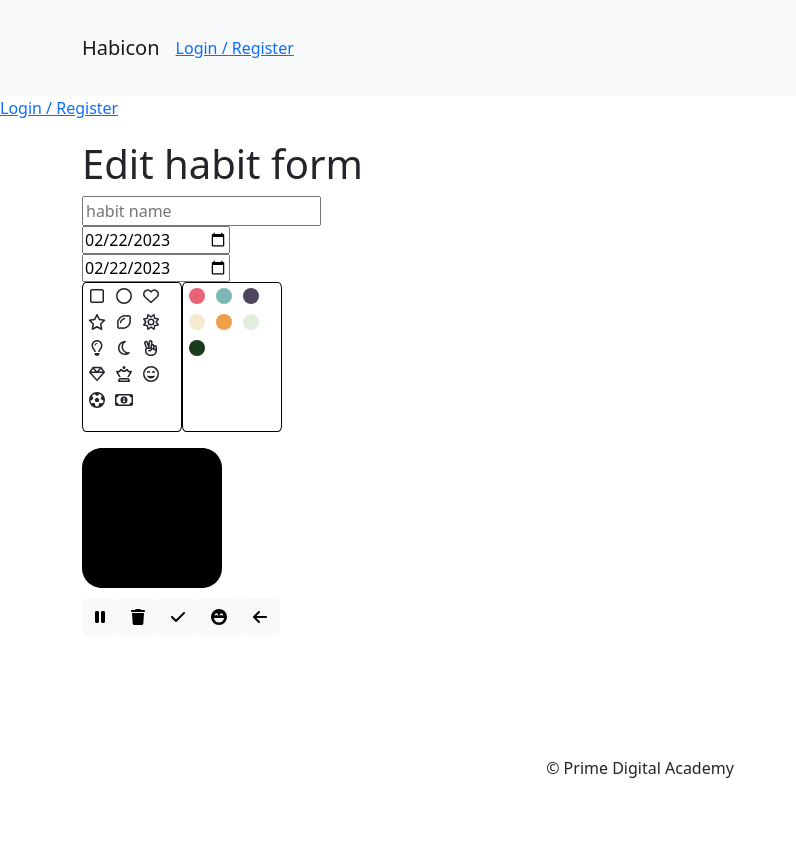
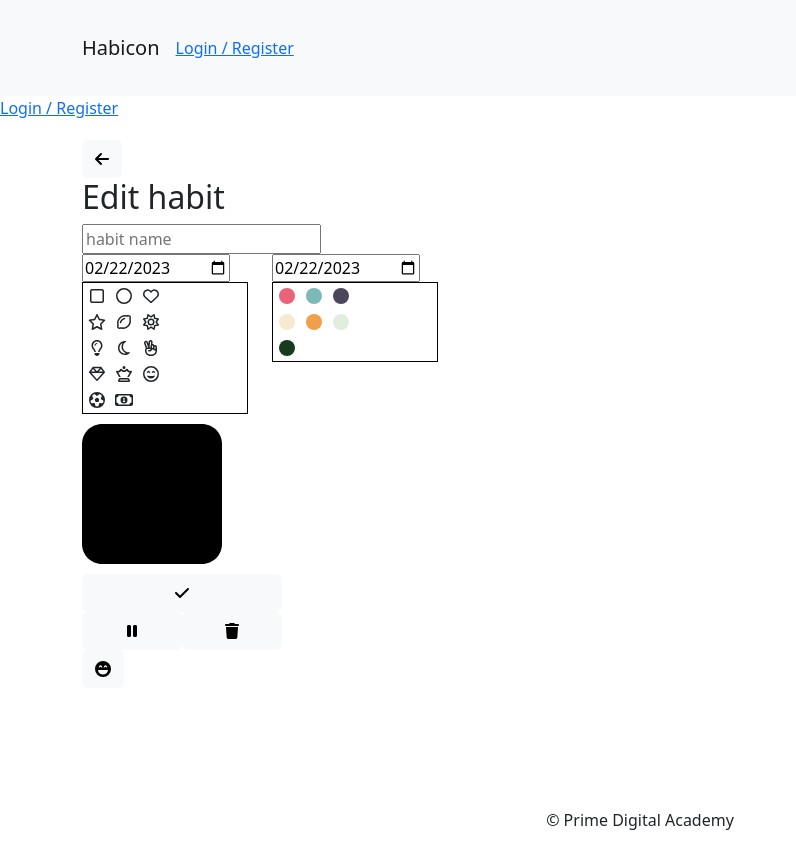
Before and after one commit to KathrynShea/habit-solo-project, a React (Create React App) app: page /#/edit/1 in a window 1280 px wide. Shown: the whole page, without its empty margins (0-796 px from the left). Before the commit the page ends 800 px from the top, so only its background shows below. Built offline with nearby package versions, Linux system fonts and the light colour scheme; no server answers.

Commit message:
worked with edit page rows and columns

```diff
--- a/package.json
+++ b/package.json
@@ -30,7 +30,8 @@
     "react-scripts": "^5.0.1",
     "redux": "^4.1.2",
     "redux-logger": "^3.0.6",
-    "redux-saga": "^1.1.3"
+    "redux-saga": "^1.1.3",
+    "sweetalert": "^2.1.2"
   },
   "scripts": {
     "start": "node server/server.js",
--- a/src/components/App.css
+++ b/src/components/App.css
@@ -209,13 +209,20 @@ table {
 }
 
 .shapes, .colors{
-  display: inline-block;
+  /* display: inline-block; */
   border: 1px solid black;
-  border-radius: 4%;
-  width: 100px;
-  height: 150px;
+
+  /* width: 100px;
+  height: 150px; */
 }
 
 input{
   display:block;
 }
+
+.single_line_button{
+  width: 200px;
+}
+.two_button_line{
+  width: 100px;
+}
--- a/src/components/Pages/Edit.jsx
+++ b/src/components/Pages/Edit.jsx
@@ -8,10 +8,12 @@ import { library } from "@fortawesome/fontawesome-svg-core";
 import { fas } from "@fortawesome/free-solid-svg-icons";
 import { far } from "@fortawesome/free-regular-svg-icons";
 import moment from "moment";
-import Container from 'react-bootstrap/Container';
-import Row from 'react-bootstrap/Row';
-import Col from 'react-bootstrap/Col';
-import Button from 'react-bootstrap/Button';
+import Container from "react-bootstrap/Container";
+import Row from "react-bootstrap/Row";
+import Col from "react-bootstrap/Col";
+import Button from "react-bootstrap/Button";
+import OverlayTrigger from "react-bootstrap/OverlayTrigger";
+import Tooltip from "react-bootstrap/Tooltip";
 
 function Edit(props) {
   //allows us to use the imported fontawesome icons
@@ -40,6 +42,17 @@ function Edit(props) {
   //console.log("habit_name is", habit_name);
 
   const handleSubmit = () => {
+    if (!newHabitName || !newStartDate || !newEndDate) {
+      swal({
+        title: "please complete all fields",
+        icon: "error",
+      });
+    } else if (!newShapeID || !newColorID) {
+      swal({
+        title: "please confirm you habicon by selecting an icon and color",
+        icon: "error",
+      });
+    } else {
       let newHabitObject = {
         habit_name: newHabitName,
         start_date: newStartDate,
@@ -49,10 +62,14 @@ function Edit(props) {
         habit_id: Number(params.id),
       };
 
-    console.log("in handle submit, this is the newHabit Object", newHabitObject);
+      console.log(
+        "in handle submit, this is the newHabit Object",
+        newHabitObject
+      );
 
       dispatch({ type: "EDIT_HABIT", payload: newHabitObject });
       history.push("/user");
+    }
   };
 
   const handlePause = () => {
@@ -68,10 +85,26 @@ function Edit(props) {
   };
 
   const handleDelete = () => {
-    console.log("in handle delete");
+    swal({
+      title: "Are you sure?",
+      text: "Deleting this habit will remove all information about this habit forever",
+      icon: "warning",
+      buttons: true,
+      dangerMode: true,
+    }).then((willDelete) => {
+      if (willDelete) {
         let id = thisHabitBasics[0].id;
+        dispatch({ type: "DELETE_HABIT", payload: { id: id } });
+        swal({
+          text: "habit has been deleted",
+          icon: "success",
+        });
+        history.push("/user");
+      } else {
+        swal("Habit has not been deleted");
+      }
+    });
 
-    dispatch({ type: "DELETE_HABIT", payload: { id: id } });
     history.push("/user");
   };
 
@@ -185,40 +218,85 @@ function Edit(props) {
     if (thisHabitBasics) {
       // update state with default habit values when thisHabitBasics
       setNewHabitName(thisHabitBasics[0]?.habit_name);
-      setNewStartDate(moment(thisHabitBasics[0]?.start_date).format('YYYY-MM-DD'));
-      setNewEndDate(moment(thisHabitBasics[0]?.end_date).format('YYYY-MM-DD'));
+      setNewStartDate(
+        moment(thisHabitBasics[0]?.start_date).format("YYYY-MM-DD")
+      );
+      setNewEndDate(moment(thisHabitBasics[0]?.end_date).format("YYYY-MM-DD"));
       setNewShapeID(thisHabitBasics[0]?.shape_id);
       setNewColorID(thisHabitBasics[0]?.color_id);
     }
   }, [thisHabitBasics]);
 
   console.log("this is habitbasics", thisHabitBasics);
-  console.log("newStartDate" , newStartDate);
+  console.log("newStartDate", newStartDate);
 
-  console.log("this is newStartDate", moment(newStartDate).format('MM/DD/YYYY'));
+  console.log(
+    "this is newStartDate",
+    moment(newStartDate).format("MM/DD/YYYY")
+  );
+
+  const tooltip_pause = (
+    <Tooltip id="tooltip">
+      <strong>Pause habit</strong>Habit will be moved to paused habit page
+    </Tooltip>
+  );
+  const tooltip_delete = (
+    <Tooltip id="tooltip">
+      <strong>Delete habit</strong>All habit information will be removed.
+    </Tooltip>
+  );
+  const tooltip_submit = (
+    <Tooltip id="tooltip">
+      <strong>Done with edits</strong>
+    </Tooltip>
+  );
+  const tooltip_mastered = (
+    <Tooltip id="tooltip">
+      <strong>Mark habit as completed</strong>Habit will be moved to awards page
+    </Tooltip>
+  );
+  const tooltip_back = (
+    <Tooltip id="tooltip">
+      <strong>Head back to overview page</strong>
+    </Tooltip>
+  );
 
   return (
-
     <Container>
+      <OverlayTrigger placement="bottom" overlay={tooltip_back}>
+          <Button onClick={() => history.push("/user")} variant="light">
+            <FontAwesomeIcon icon="fa-solid fa-arrow-left" />
+          </Button>
+        </OverlayTrigger>
       <div className="editHabitForm">
-        <h1>Edit habit form</h1>
+        <h2>Edit habit</h2>
+      <Row>
+        <Col >
         <input
           placeholder="habit name"
           value={newHabitName}
           onChange={(e) => setNewHabitName(e.target.value)}
         />
+        </Col>
+      </Row>
+      <Row>
+        <Col lg={2}>
         <input
           type="date"
           value={newStartDate}
           onChange={(e) => setNewStartDate(e.target.value)}
         />
+        </Col>
+        <Col lg={2}>
         <input
           type="date"
           value={newEndDate}
           onChange={(e) => setNewEndDate(e.target.value)}
         />
-
-
+        </Col>
+        </Row>
+        <Row>
+          <Col lg={2}>
             <div className="shapes">
               <table>
                 <tr>
@@ -359,6 +437,8 @@ function Edit(props) {
                 </tr>
               </table>
             </div>
+          </Col>
+          <Col lg={2} >
             <div className="colors">
               <table>
                 <tr>
@@ -432,18 +512,61 @@ function Edit(props) {
                 </tr>
               </table>
             </div>
+          </Col>
+        </Row>
+        <Row>
+          <Col>
+            <div className="iconPreview">
+              <FontAwesomeIcon
+                icon={[type, shape]}
+                className={`${colorClass} fa-10x`}
+              />
+            </div>
+          </Col>
+        </Row>
 
-      <div className="iconPreview">
-        <FontAwesomeIcon icon={[type, shape]} className={`${colorClass} fa-10x`}/>
+        <div className="submit_button_div">
+          <OverlayTrigger placement="bottom" overlay={tooltip_submit}>
+            <Button
+              onClick={() => handleSubmit()}
+              variant="light"
+              className="single_line_button"
+            >
+              <FontAwesomeIcon icon="fa-solid fa-check submit_button fa-6x" />
+            </Button>
+          </OverlayTrigger>
         </div>
-        <Button onClick={() => handlePause()} variant="light"><FontAwesomeIcon icon="fa-solid fa-pause" /></Button>
-        <Button onClick={() => handleDelete()} variant="light"><FontAwesomeIcon icon="fa-solid fa-trash" /></Button>
-        <Button onClick={() => handleSubmit()} variant="light"><FontAwesomeIcon icon="fa-solid fa-check" /></Button>
-        <Button onClick={() => handleMastered()} variant="light"><FontAwesomeIcon icon="fa-solid fa-face-laugh-beam" /></Button>
-        <Button onClick={() => history.push("/user")} variant="light"><FontAwesomeIcon icon="fa-solid fa-arrow-left" /></Button>
+
+        <div>
+          <OverlayTrigger placement="bottom" overlay={tooltip_pause}>
+            <Button
+              onClick={() => handlePause()}
+              variant="light"
+              className="two_button_line"
+            >
+              <FontAwesomeIcon icon="fa-solid fa-pause" />
+            </Button>
+          </OverlayTrigger>
+          <OverlayTrigger placement="bottom" overlay={tooltip_delete}>
+            <Button
+              onClick={() => handleDelete()}
+              variant="light"
+              className="two_button_line"
+            >
+              <FontAwesomeIcon icon="fa-solid fa-trash" />
+            </Button>
+          </OverlayTrigger>
+        </div>
+
+        <OverlayTrigger placement="bottom" overlay={tooltip_mastered}>
+          <Button onClick={() => handleMastered()} variant="light">
+            <FontAwesomeIcon icon="fa-solid fa-face-laugh-beam" />
+          </Button>
+        </OverlayTrigger>
+
+
       </div>
     </Container>
-
   );
 }
 
--- a/src/components/Pages/Form.jsx
+++ b/src/components/Pages/Form.jsx
@@ -5,13 +5,14 @@ import { FontAwesomeIcon } from "@fortawesome/react-fontawesome";
 import { library } from "@fortawesome/fontawesome-svg-core";
 import { fas } from "@fortawesome/free-solid-svg-icons";
 import { far } from "@fortawesome/free-regular-svg-icons";
-import Container from 'react-bootstrap/Container';
-import Row from 'react-bootstrap/Row';
-import Col from 'react-bootstrap/Col';
-import Button from 'react-bootstrap/Button';
+import Container from "react-bootstrap/Container";
+import Row from "react-bootstrap/Row";
+import Col from "react-bootstrap/Col";
+import Button from "react-bootstrap/Button";
+import swal from 'sweetalert';
+
 
 function Form() {
-
   const history = useHistory();
   //allows us to use the imported fontawesome icons
   library.add(fas, far);
@@ -28,6 +29,16 @@ function Form() {
   // console.log("newColorId is", newColorID);
 
   const handleSubmit = () => {
+
+    if(!newHabitName || !newStartDate || !newEndDate){
+      swal({
+        title: "please complete all fields",
+        icon: "error"});
+    } else if(!newShapeID || !newColorID){
+      swal({
+        title: "please confirm you habicon by selecting an icon and color",
+        icon: "error"});
+    }else{
     let newHabitObject = {
       habit_name: newHabitName,
       start_date: newStartDate,
@@ -39,6 +50,7 @@ function Form() {
 
     dispatch({ type: "ADD_HABIT", payload: newHabitObject });
     history.push("/user");
+  }
   };
 
   //conditional rendering depending on user shape and color selections
@@ -126,10 +138,10 @@ function Form() {
   }
 
   return (
-
     <Container>
       <div className="newHabitForm">
-      <h1>New habit form</h1>
+        <h2>Add Habit</h2>
+
         <input
           placeholder="habit name"
           value={newHabitName}
@@ -144,115 +156,144 @@ function Form() {
           type="date"
           value={newEndDate}
           onChange={(e) => setNewEndDate(e.target.value)}
+
         />
         <div className="shapes">
-      <table >
+          <table>
             <tr>
               <td>
-            <div className="table_box"><FontAwesomeIcon
+                <div className="table_box">
+                  <FontAwesomeIcon
                     icon="fa-regular fa-square"
                     className="clickable"
                     onClick={() => setNewShapeID(1)}
-            /></div>
+                  />
+                </div>
               </td>
               <td>
-            <div className="table_box"><FontAwesomeIcon
+                <div className="table_box">
+                  <FontAwesomeIcon
                     icon="fa-regular fa-circle"
                     className="clickable"
                     onClick={() => setNewShapeID(2)}
-            /></div>
+                  />
+                </div>
               </td>
               <td>
-            <div className="table_box"><FontAwesomeIcon
+                <div className="table_box">
+                  <FontAwesomeIcon
                     icon="fa-regular fa-heart"
                     className="clickable"
                     onClick={() => setNewShapeID(3)}
-            /></div>
+                  />
+                </div>
               </td>
             </tr>
             <tr>
               <td>
-            <div className="table_box"><FontAwesomeIcon
+                <div className="table_box">
+                  <FontAwesomeIcon
                     icon="fa-regular fa-star"
                     className="clickable"
                     onClick={() => setNewShapeID(4)}
-            /></div>
+                  />
+                </div>
               </td>
               <td>
-            <div className="table_box"><FontAwesomeIcon
+                <div className="table_box">
+                  <FontAwesomeIcon
                     icon="fa-regular fa-lemon"
                     className="clickable"
                     onClick={() => setNewShapeID(5)}
-            /></div>
+                  />
+                </div>
               </td>
               <td>
-            <div className="table_box"><FontAwesomeIcon
+                <div className="table_box">
+                  <FontAwesomeIcon
                     icon="fa-regular fa-sun"
                     className="clickable"
                     onClick={() => setNewShapeID(6)}
-            /></div>
+                  />
+                </div>
               </td>
             </tr>
             <tr>
               <td>
-            <div className="table_box"><FontAwesomeIcon
+                <div className="table_box">
+                  <FontAwesomeIcon
                     icon="fa-regular fa-lightbulb"
                     className="clickable"
                     onClick={() => setNewShapeID(7)}
-            /></div>
+                  />
+                </div>
               </td>
               <td>
-            <div className="table_box"><FontAwesomeIcon
+                <div className="table_box">
+                  <FontAwesomeIcon
                     icon="fa-regular fa-moon"
                     className="clickable"
                     onClick={() => setNewShapeID(8)}
-            /></div>
+                  />
+                </div>
               </td>
               <td>
-            <div className="table_box"><FontAwesomeIcon
+                <div className="table_box">
+                  <FontAwesomeIcon
                     icon="fa-regular fa-hand-peace"
                     className="clickable"
                     onClick={() => setNewShapeID(9)}
-            /></div>
+                  />
+                </div>
               </td>
             </tr>
             <tr>
               <td>
-            <div className="table_box"><FontAwesomeIcon
+                <div className="table_box">
+                  <FontAwesomeIcon
                     icon="fa-regular fa-gem"
                     className="clickable"
                     onClick={() => setNewShapeID(10)}
-            /></div>
+                  />
+                </div>
               </td>
               <td>
-            <div className="table_box"><FontAwesomeIcon
+                <div className="table_box">
+                  <FontAwesomeIcon
                     icon="fa-regular fa-chess-queen"
                     className="clickable"
                     onClick={() => setNewShapeID(11)}
-            /></div>
+                  />
+                </div>
               </td>
               <td>
-            <div className="table_box"><FontAwesomeIcon
+                <div className="table_box">
+                  <FontAwesomeIcon
                     icon="fa-regular fa-face-grin-beam"
                     className="clickable"
                     onClick={() => setNewShapeID(12)}
-            /></div>
+                  />
+                </div>
               </td>
             </tr>
             <tr>
               <td>
-            <div className="table_box"><FontAwesomeIcon
+                <div className="table_box">
+                  <FontAwesomeIcon
                     icon="fa-regular fa-futbol"
                     className="clickable"
                     onClick={() => setNewShapeID(13)}
-            /></div>
+                  />
+                </div>
               </td>
               <td>
-            <div className="table_box"><FontAwesomeIcon
+                <div className="table_box">
+                  <FontAwesomeIcon
                     icon="fa-regular fa-money-bill-1"
                     className="clickable"
                     onClick={() => setNewShapeID(14)}
-            /></div>
+                  />
+                </div>
               </td>
             </tr>
           </table>
@@ -261,68 +302,90 @@ function Form() {
           <table>
             <tr>
               <td>
-            <div className="table_box"><FontAwesomeIcon
+                <div className="table_box">
+                  <FontAwesomeIcon
                     icon="fa-solid fa-circle"
                     className="one clickable"
                     onClick={() => setNewColorID(1)}
-            /></div>
+                  />
+                </div>
               </td>
               <td>
-            <div className="table_box"><FontAwesomeIcon
+                <div className="table_box">
+                  <FontAwesomeIcon
                     icon="fa-solid fa-circle"
                     className="two clickable"
                     onClick={() => setNewColorID(2)}
-            /></div>
+                  />
+                </div>
               </td>
               <td>
-            <div className="table_box"><FontAwesomeIcon
+                <div className="table_box">
+                  <FontAwesomeIcon
                     icon="fa-solid fa-circle"
                     className="three clickable"
                     onClick={() => setNewColorID(3)}
-            /></div>
+                  />
+                </div>
               </td>
             </tr>
             <tr>
               <td>
-            <div className="table_box"><FontAwesomeIcon
+                <div className="table_box">
+                  <FontAwesomeIcon
                     icon="fa-solid fa-circle"
                     className="four clickable"
                     onClick={() => setNewColorID(4)}
-            /></div>
+                  />
+                </div>
               </td>
               <td>
-            <div className="table_box"><FontAwesomeIcon
+                <div className="table_box">
+                  <FontAwesomeIcon
                     icon="fa-solid fa-circle"
                     className="five clickable"
                     onClick={() => setNewColorID(5)}
-            /></div>
+                  />
+                </div>
               </td>
               <td>
-            <div className="table_box"><FontAwesomeIcon
+                <div className="table_box">
+                  <FontAwesomeIcon
                     icon="fa-solid fa-circle"
                     className="six clickable"
                     onClick={() => setNewColorID(6)}
-            /></div>
+                  />
+                </div>
               </td>
             </tr>
             <tr>
               <td>
-            <div className="table_box"><FontAwesomeIcon
+                <div className="table_box">
+                  <FontAwesomeIcon
                     icon="fa-solid fa-circle"
                     className="seven clickable"
                     onClick={() => setNewColorID(7)}
-            /></div>
+                  />
+                </div>
               </td>
             </tr>
           </table>
         </div>
 
         <div className="iconPreview">
-        <FontAwesomeIcon icon={[type, shape]} className={`${colorClass} fa-10x`} />
+          <FontAwesomeIcon
+            icon={[type, shape]}
+            className={`${colorClass} fa-10x`}
+          />
         </div>
 
-      <Button onClick={() => handleSubmit()} variant="light"><FontAwesomeIcon icon="fa-solid fa-check" /></Button>
-      <Button onClick={() => history.push("/user")} variant="light"><FontAwesomeIcon icon="fa-solid fa-arrow-left" /></Button>
+        <Button onClick={() => handleSubmit()} variant="light">
+          <FontAwesomeIcon icon="fa-solid fa-check" />
+        </Button>
+        <Button onClick={() => history.push("/user")} variant="light">
+          <FontAwesomeIcon icon="fa-solid fa-arrow-left" />
+        </Button>
+
       </div>
     </Container>
   );
```
Lines whose indentation alone changed are shown as unchanged.
